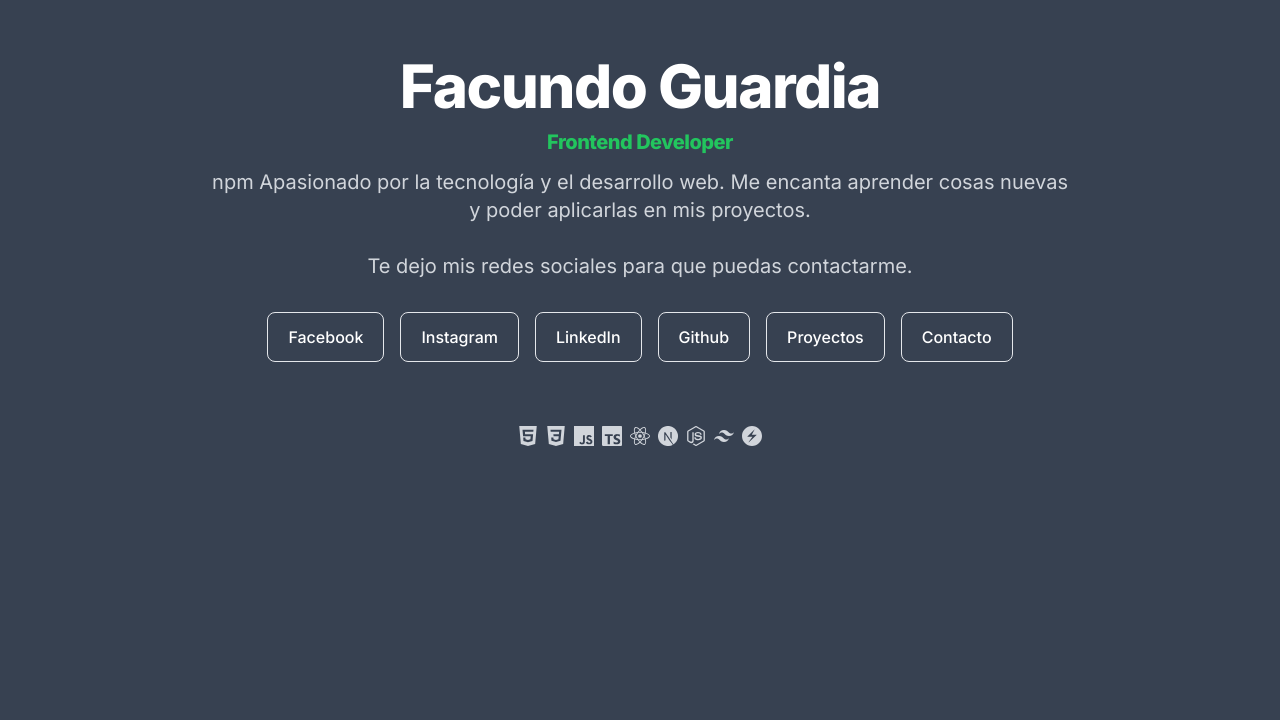
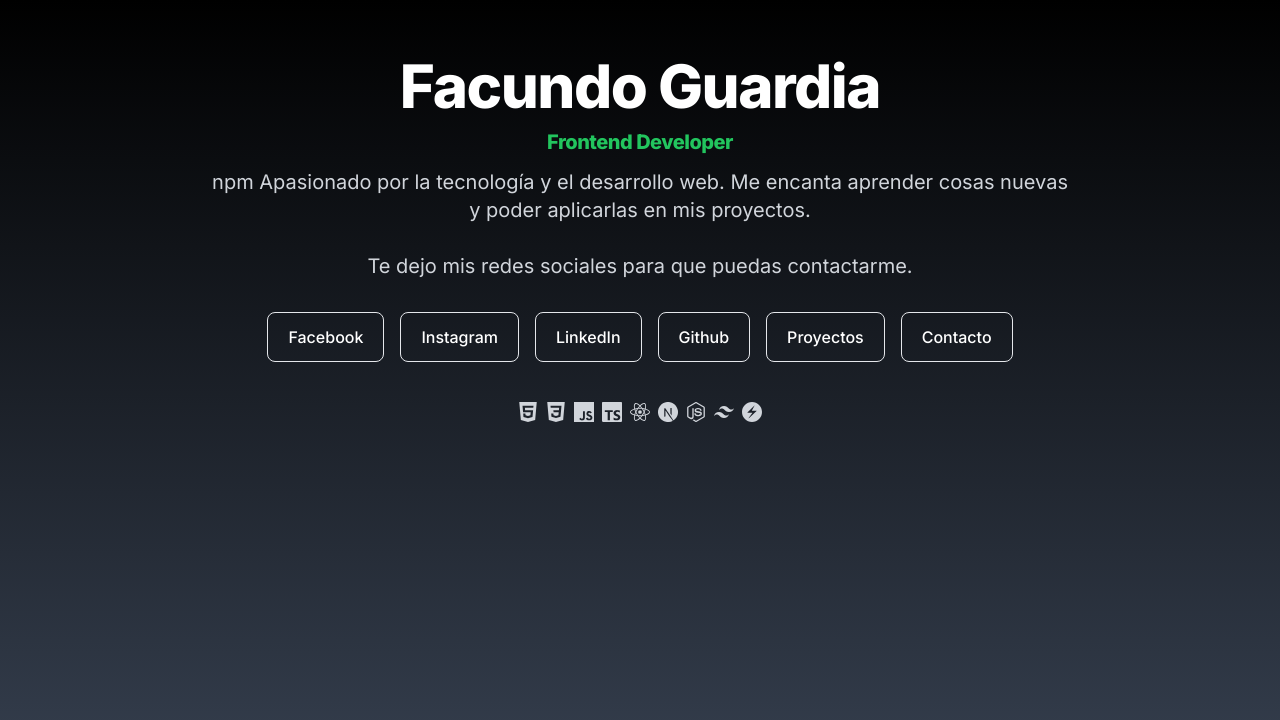
Before and after one commit to facuguardia/dinamic-links, a Next.js app: page / in a window 1280 px wide. Shown: the top 720 px of the page. Built offline with nearby package versions, Linux system fonts and the light colour scheme.

Commit message:
Update page styling

```diff
--- a/src/app/page.tsx
+++ b/src/app/page.tsx
@@ -3,7 +3,7 @@ import Footer from "./components/Footer";
 
 export default function Home() {
   return (
-    <section className="bg-gray-700 px-4">
+    <section className="bg-gradient-to-b from-black to-gray-700 px-4">
       <div className="h-screen text-center pt-14 pb-7">
         <h1 className="mb-4 text-4xl font-extrabold tracking-tight leading-none text-white md:text-5xl lg:text-6xl">
           Facundo Guardia
@@ -67,7 +67,7 @@ export default function Home() {
             Contacto
           </Link>
         </div>
-      <div className="pt-16">
+      <div className="pt-10 pb-5">
         <Footer />
       </div>
       </div>
```
